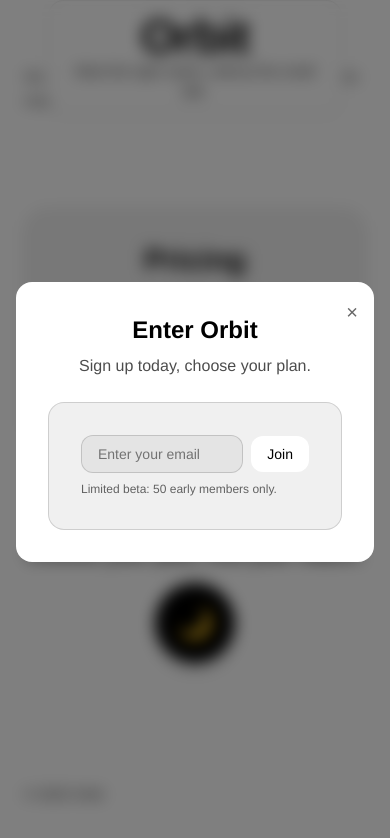
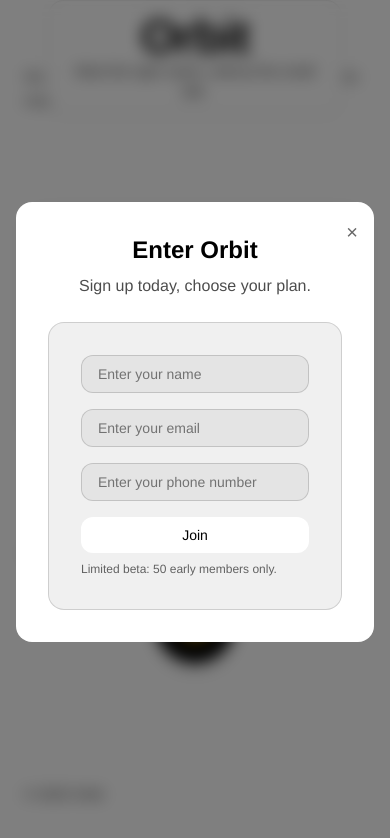
Before and after one commit to Relectrik/orbit-web, a Next.js app: page / in a window 390 px wide. Both pictures are taken after a click on the button "Enter Orbit". Shown: the part 1811-2649 px from the top of the page. Built offline with nearby package versions, Linux system fonts and the light colour scheme.

Commit message:
added name and phone number to interest form

```diff
--- a/src/app/api/interest/route.ts
+++ b/src/app/api/interest/route.ts
@@ -5,16 +5,26 @@ export const runtime = "nodejs"; // ensure Node runtime for firebase-admin
 
 export async function POST(req: NextRequest) {
   try {
-    const { email } = await req.json();
+    const { name, email, phone } = await req.json();
+
+    // Validate required fields
+    if (typeof name !== "string" || name.trim().length === 0) {
+      return NextResponse.json({ error: "Name is required" }, { status: 400 });
+    }
     if (typeof email !== "string" || !email.includes("@")) {
       return NextResponse.json({ error: "Invalid email" }, { status: 400 });
+    }
+    if (typeof phone !== "string" || phone.trim().length === 0) {
+      return NextResponse.json({ error: "Phone number is required" }, { status: 400 });
     }
 
     const now = new Date();
     const key = email.toLowerCase();
     await db.collection("orbit_interest").doc(key).set(
       {
+        name: name.trim(),
         email: key,
+        phone: phone.trim(),
         createdAt: now.toISOString(),
         updatedAt: now.toISOString(),
         source: "website",
--- a/src/components/InterestForm.tsx
+++ b/src/components/InterestForm.tsx
@@ -5,7 +5,9 @@ import { Button } from "@/components/ui/Button";
 import { Input } from "@/components/ui/Input";
 
 export default function InterestForm() {
+  const [name, setName] = React.useState("");
   const [email, setEmail] = React.useState("");
+  const [phone, setPhone] = React.useState("");
   const [status, setStatus] = React.useState<"idle" | "loading" | "success" | "error">("idle");
   const [message, setMessage] = React.useState<string>("");
 
@@ -17,13 +19,15 @@ export default function InterestForm() {
       const res = await fetch("/api/interest", {
         method: "POST",
         headers: { "Content-Type": "application/json" },
-        body: JSON.stringify({ email }),
+        body: JSON.stringify({ name, email, phone }),
       });
       const data = await res.json();
       if (!res.ok) throw new Error(data?.error || "Failed to submit");
       setStatus("success");
       setMessage("Surprise! Orbit isn't open for take-off just yet, but you're officially on the launch list 🚀");
+      setName("");
       setEmail("");
+      setPhone("");
     } catch (err: unknown) {
       const error = err as { message?: string } | Error;
       setStatus("error");
@@ -34,7 +38,15 @@ export default function InterestForm() {
   return (
     <form onSubmit={onSubmit} className="w-full max-w-md glass rounded-2xl p-8">
       {status !== "success" && (
-        <div className="flex items-center gap-2">
+        <div className="space-y-4">
+          <Input
+            type="text"
+            required
+            autoComplete="name"
+            placeholder="Enter your name"
+            value={name}
+            onChange={(e) => setName(e.target.value)}
+          />
           <Input
             type="email"
             required
@@ -43,7 +55,15 @@ export default function InterestForm() {
             value={email}
             onChange={(e) => setEmail(e.target.value)}
           />
-          <Button type="submit" disabled={status === "loading"}>
+          <Input
+            type="tel"
+            required
+            autoComplete="tel"
+            placeholder="Enter your phone number"
+            value={phone}
+            onChange={(e) => setPhone(e.target.value)}
+          />
+          <Button type="submit" disabled={status === "loading"} className="w-full">
             {status === "loading" ? "Sending…" : "Join"}
           </Button>
         </div>
```
